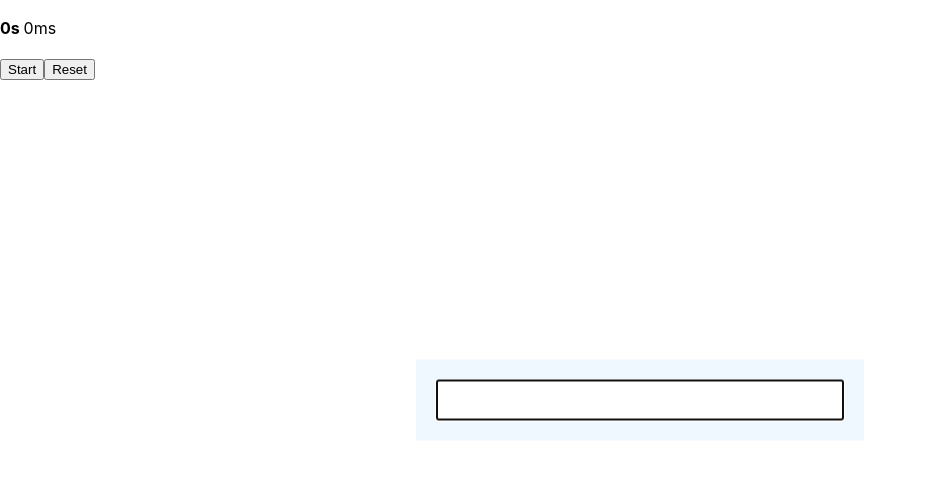
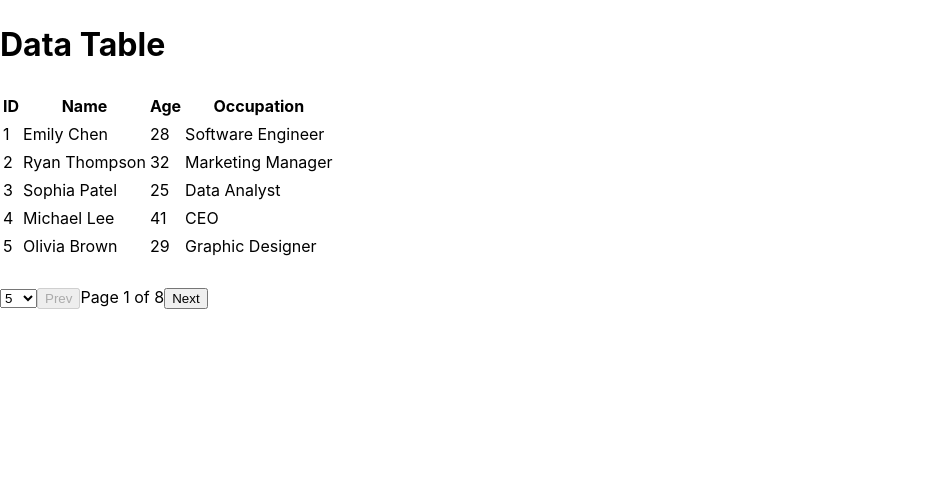
Before and after one commit to adityasuman2025/machineCoding, a React (Vite) app in the folder react/smallWebAppsInReact/: page / in a window 1280 px wide. Shown: the top 478 px of the page, without its empty margins (0-927 px from the left). Built offline with nearby package versions, Linux system fonts and the light colour scheme.

Commit message:
data table react comp

```diff
--- a/react/smallWebAppsInReact/src/App.jsx
+++ b/react/smallWebAppsInReact/src/App.jsx
@@ -3,6 +3,7 @@ import AutoCompleteWrapper from "./AutoCompleteWrapper";
 import CountDownTimer from "./CountDownTimer";
 import MobileNoFormatter from "./MobileNoFormatter";
 import Stopwatch from "./StopWatch";
+import DataTable from "./DataTable";
 
 function App() {
     return (
@@ -10,8 +11,9 @@ function App() {
             {/* <OTPInput /> */}
             {/* <AutoCompleteWrapper /> */}
             {/* <CountDownTimer /> */}
-            <MobileNoFormatter />
-            <Stopwatch />
+            {/* <MobileNoFormatter /> */}
+            {/* <Stopwatch /> */}
+            <DataTable />
         </>
     )
 }
--- /dev/null
+++ b/react/smallWebAppsInReact/src/DataTable.jsx
@@ -0,0 +1,327 @@
+import { useState, useCallback, memo, useMemo, useEffect } from "react";
+
+function mockApiCall() {
+    const USERS = [
+        {
+            id: 1,
+            name: "Emily Chen",
+            age: 28,
+            occupation: "Software Engineer",
+        },
+        {
+            id: 2,
+            name: "Ryan Thompson",
+            age: 32,
+            occupation: "Marketing Manager",
+        },
+        {
+            id: 3,
+            name: "Sophia Patel",
+            age: 25,
+            occupation: "Data Analyst",
+        },
+        {
+            id: 4,
+            name: "Michael Lee",
+            age: 41,
+            occupation: "CEO",
+        },
+        {
+            id: 5,
+            name: "Olivia Brown",
+            age: 29,
+            occupation: "Graphic Designer",
+        },
+        {
+            id: 6,
+            name: "Alexander Hall",
+            age: 38,
+            occupation: "Sales Representative",
+        },
+        {
+            id: 7,
+            name: "Isabella Davis",
+            age: 26,
+            occupation: "Teacher",
+        },
+        {
+            id: 8,
+            name: "Ethan White",
+            age: 35,
+            occupation: "Lawyer",
+        },
+        {
+            id: 9,
+            name: "Lily Tran",
+            age: 30,
+            occupation: "Nurse",
+        },
+        {
+            id: 10,
+            name: "Julian Sanchez",
+            age: 39,
+            occupation: "Engineer",
+        },
+        {
+            id: 11,
+            name: "Ava Martin",
+            age: 27,
+            occupation: "Journalist",
+        },
+        {
+            id: 12,
+            name: "Benjamin Walker",
+            age: 42,
+            occupation: "Doctor",
+        },
+        {
+            id: 13,
+            name: "Charlotte Brooks",
+            age: 31,
+            occupation: "HR Manager",
+        },
+        {
+            id: 14,
+            name: "Gabriel Harris",
+            age: 36,
+            occupation: "IT Consultant",
+        },
+        {
+            id: 15,
+            name: "Hannah Taylor",
+            age: 24,
+            occupation: "Student",
+        },
+        {
+            id: 16,
+            name: "Jackson Brown",
+            age: 40,
+            occupation: "Business Owner",
+        },
+        {
+            id: 17,
+            name: "Kayla Lewis",
+            age: 33,
+            occupation: "Event Planner",
+        },
+        {
+            id: 18,
+            name: "Logan Mitchell",
+            age: 37,
+            occupation: "Architect",
+        },
+        {
+            id: 19,
+            name: "Mia Garcia",
+            age: 29,
+            occupation: "Artist",
+        },
+        {
+            id: 20,
+            name: "Natalie Hall",
+            age: 34,
+            occupation: "Teacher",
+        },
+        {
+            id: 21,
+            name: "Oliver Patel",
+            age: 38,
+            occupation: "Software Developer",
+        },
+        {
+            id: 22,
+            name: "Penelope Martin",
+            age: 26,
+            occupation: "Writer",
+        },
+        {
+            id: 23,
+            name: "Quinn Lee",
+            age: 35,
+            occupation: "Entrepreneur",
+        },
+        {
+            id: 24,
+            name: "Rachel Kim",
+            age: 30,
+            occupation: "Dentist",
+        },
+        {
+            id: 25,
+            name: "Samuel Jackson",
+            age: 42,
+            occupation: "Lawyer",
+        },
+        {
+            id: 26,
+            name: "Tessa Hall",
+            age: 28,
+            occupation: "Graphic Designer",
+        },
+        {
+            id: 27,
+            name: "Uma Patel",
+            age: 39,
+            occupation: "Marketing Manager",
+        },
+        {
+            id: 28,
+            name: "Vincent Brooks",
+            age: 36,
+            occupation: "IT Consultant",
+        },
+        {
+            id: 29,
+            name: "Walter White",
+            age: 41,
+            occupation: "Engineer",
+        },
+        {
+            id: 30,
+            name: "Xavier Sanchez",
+            age: 33,
+            occupation: "Sales Representative",
+        },
+        {
+            id: 31,
+            name: "Yvonne Martin",
+            age: 29,
+            occupation: "Teacher",
+        },
+        {
+            id: 32,
+            name: "Zoe Lee",
+            age: 27,
+            occupation: "Data Analyst",
+        },
+        {
+            id: 33,
+            name: "Abigail Brown",
+            age: 34,
+            occupation: "Nurse",
+        },
+        {
+            id: 34,
+            name: "Caleb Harris",
+            age: 38,
+            occupation: "Business Owner",
+        },
+        {
+            id: 35,
+            name: "Diana Taylor",
+            age: 31,
+            occupation: "Event Planner",
+        },
+        {
+            id: 36,
+            name: "Eleanor Walker",
+            age: 40,
+            occupation: "CEO",
+        },
+    ];
+
+    return new Promise((resolve) => {
+        setTimeout(() => resolve(USERS), 1000);
+    });
+};
+
+
+const COLUMNS = [
+    { label: "ID", key: "id" },
+    { label: "Name", key: "name" },
+    { label: "Age", key: "age" },
+    { label: "Occupation", key: "occupation" },
+];
+const SIZES = [5, 10, 20];
+
+const TableRow = memo(function({ item }) {
+    // console.log("TableRow re-render:", item.id)
+    return (
+        <tr>
+            {COLUMNS.map(({ label, key }) => (
+                <td key={item.id + label}>{item[key]}</td>
+            ))}
+        </tr>
+    )
+})
+
+export default function DataTable() {
+    const [users, setUsers] = useState([]);
+    const [isLoading, setIsLoading] = useState(true);
+    const [pageSize, setPageSize] = useState(SIZES[0]);
+    const [activePageIdx, setActivePageIdx] = useState(0);
+
+    const totalItems = users.length;
+    const totalPages = Math.max(1, Math.ceil(totalItems / pageSize)); // no need to wrap in usMemo, as they are not aheavy calculation and also they are primitives and primitives are compared by value instead of reference when passed as prop
+    const start = activePageIdx * pageSize;  // no need to wrap in usMemo, as they are not aheavy calculation and also they are primitives and primitives are compared by value instead of reference when passed as prop
+    const data = useMemo(() => users.slice(start, start + pageSize), [users, start, pageSize]);
+
+    console.log("hi");
+
+    useEffect(() => {
+        mockApiCall().then(resp => {
+            setUsers(resp);
+            setIsLoading(false);
+        });
+    }, [])
+
+    const handlePageSizeChange = useCallback((e) => {
+        const size = Number(e.target.value);
+        setPageSize(size);
+        setActivePageIdx(0);
+    }, []);
+
+    const handlePrevClick = useCallback(() => {
+        setActivePageIdx((prev) => (prev - 1 >= 0 ? prev - 1 : 0));
+    }, []);
+
+    const handleNextClick = useCallback(() => {
+        setActivePageIdx((prev) => prev + 1 < totalPages ? prev + 1 : totalPages - 1);
+    }, [totalPages]);
+
+    return (
+        <div>
+            <h1>{"Data Table"}</h1>
+            {isLoading ? (
+                <p>Loading...</p>
+            ) : (
+                <>
+                    <table>
+                        <thead>
+                            <tr>
+                                {COLUMNS.map(({ label, key }) => (
+                                    <th key={key}>{label}</th>
+                                ))}
+                            </tr>
+                        </thead>
+                        <tbody>
+                            {data.map((item) => (
+                                <TableRow key={item.id} item={item} />
+                            ))}
+                        </tbody>
+                    </table>
+
+                    <br />
+                    <div className="flex">
+                        <select onChange={handlePageSizeChange}>
+                            {SIZES.map((size) => (
+                                <option key={size} value={size}>
+                                    {size}
+                                </option>
+                            ))}
+                        </select>
+                        <button disabled={activePageIdx === 0} onClick={handlePrevClick}>
+                            Prev
+                        </button>
+
+                        Page {activePageIdx + 1} of {totalPages}
+
+                        <button disabled={activePageIdx >= totalPages - 1} onClick={handleNextClick} >
+                            Next
+                        </button>
+                    </div>
+                </>
+            )}
+        </div>
+    );
+}
```
Also changed, not shown: 1 other file (tests, documents, lock files or other folders).
